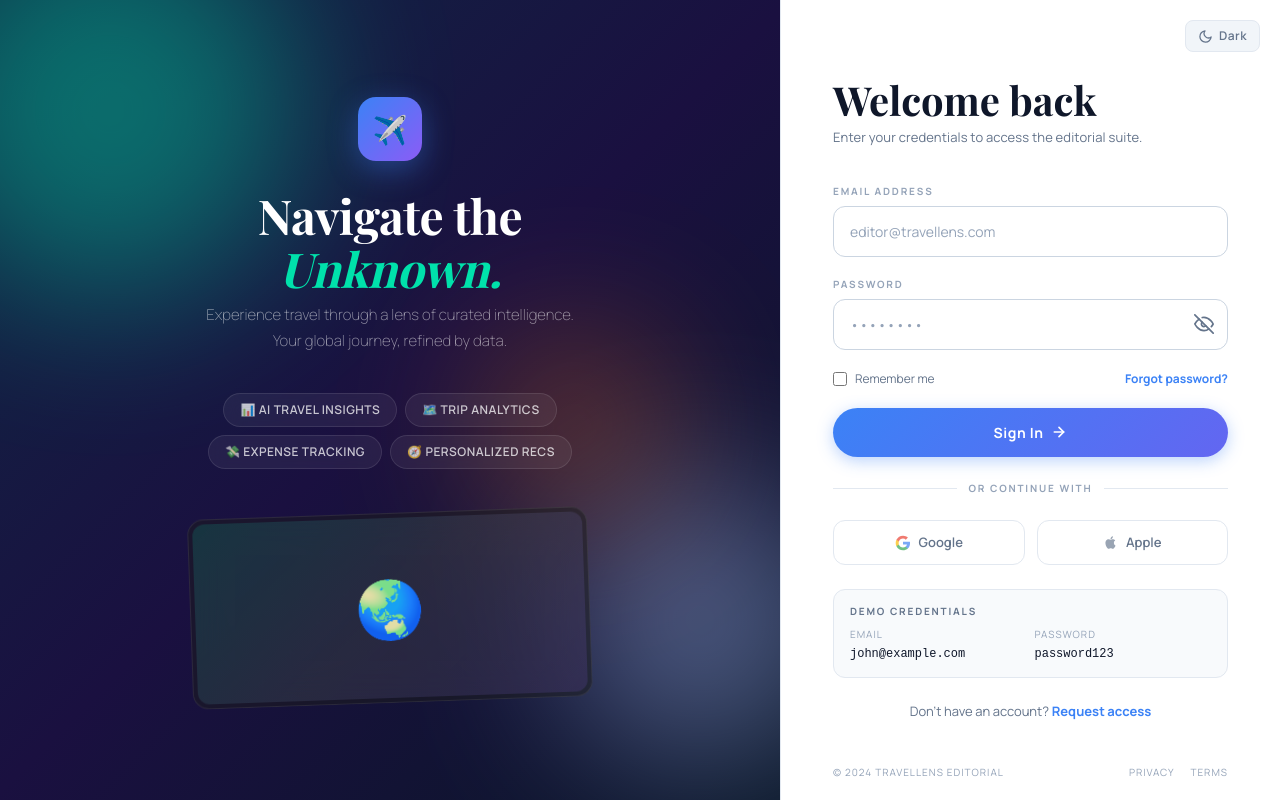
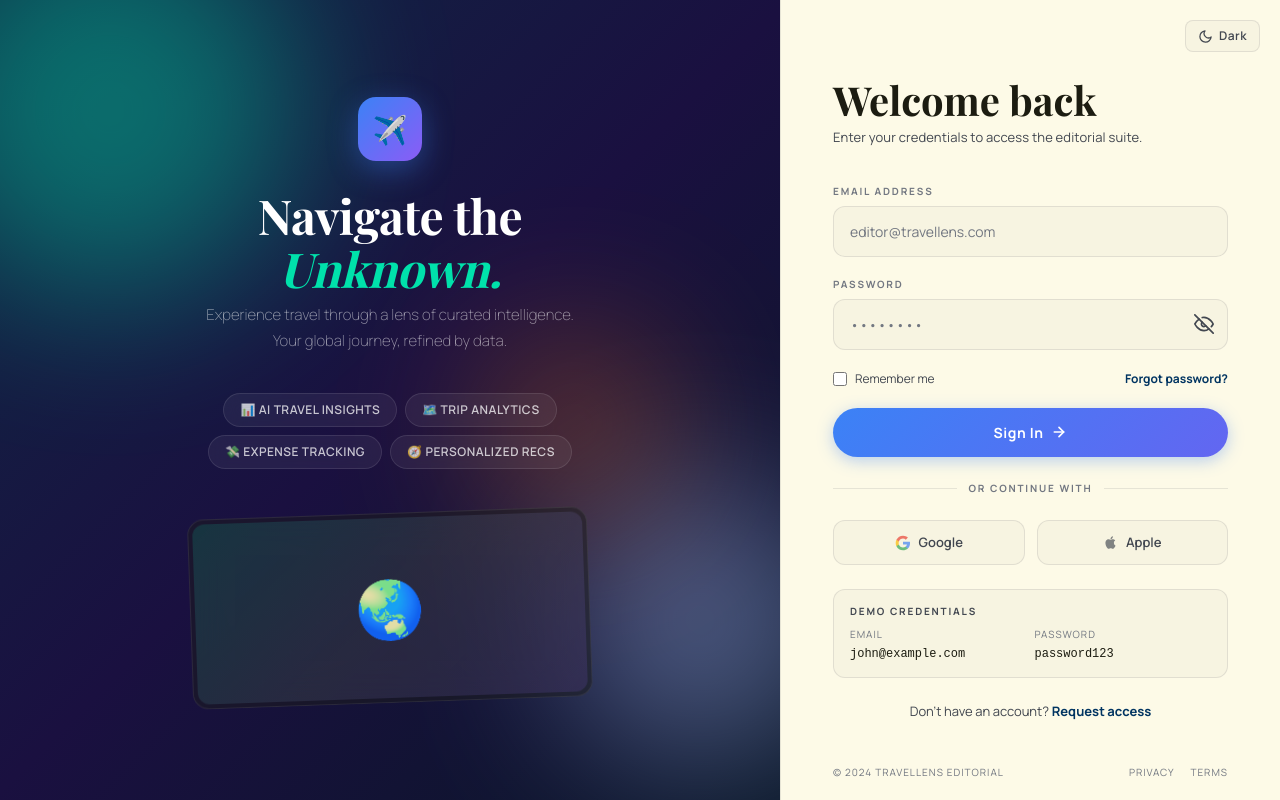
Before and after one commit to Eshal-Fathima/TravelLens, a React (Vite) app in the folder frontend/: page /login in a window 1280 px wide. Built offline with nearby package versions, Linux system fonts and the light colour scheme; no server answers; a web font is replaced by a local one.

Commit message:
login theme changed

```diff
--- a/frontend/src/pages/Login.jsx
+++ b/frontend/src/pages/Login.jsx
@@ -59,16 +59,16 @@ export default function Login() {
     onChange: e => setFormData({ ...formData, [key]: e.target.value }),
   })
 
-  /* ── Light-mode surface tokens pulled from theme; dark uses midnight palette ── */
-  const surface = dark ? '#131313' : t.sidebar
-  const panelBg = dark ? '#1b1b1b' : t.input
-  const inputBg = dark ? '#252525' : t.input
-  const inputBdr = dark ? 'transparent' : t.inputBorder
-  const textPri = dark ? '#e2e2e2' : t.textPrimary
-  const textSec = dark ? 'rgba(226,226,226,0.5)' : t.textSecondary
-  const textMuted = dark ? 'rgba(226,226,226,0.25)' : t.textMuted
-  const divBdr = dark ? 'rgba(255,255,255,0.07)' : t.border
-  const focusClr = dark ? '#00e1ab' : '#3b82f6'
+  /* ── Light-mode surface tokens matched to Signup/Layout theme ── */
+  const surface = dark ? '#131313' : '#fdfae7'
+  const panelBg = dark ? '#1b1b1b' : '#f7f4e1'
+  const inputBg = dark ? '#252525' : '#f7f4e1'
+  const inputBdr = dark ? 'transparent' : 'rgba(66,71,80,0.12)'
+  const textPri = dark ? '#e2e2e2' : '#1c1c11'
+  const textSec = dark ? 'rgba(226,226,226,0.5)' : '#424750'
+  const textMuted = dark ? 'rgba(226,226,226,0.25)' : '#727781'
+  const divBdr = dark ? 'rgba(255,255,255,0.07)' : 'rgba(66,71,80,0.12)'
+  const focusClr = dark ? '#00e1ab' : '#003461'
 
   return (
     <div style={{ minHeight: '100vh', display: 'flex', fontFamily: "'Manrope', sans-serif", background: surface, transition: 'background 0.3s, color 0.3s' }}>
@@ -104,7 +104,7 @@ export default function Login() {
           flex: 1; display: flex; align-items: center; justify-content: center; gap: 8px;
           padding: 12px; border-radius: 12px;
           border: 1px solid ${divBdr};
-          background: ${dark ? '#1f1f1f' : t.input};
+          background: ${dark ? '#1f1f1f' : panelBg};
           color: ${textSec}; font-size: 13px; font-weight: 600;
           cursor: pointer; transition: border-color 0.2s, background 0.2s;
         }
@@ -216,7 +216,7 @@ export default function Login() {
           className="tl-btn"
           style={{
             position: 'absolute', top: 20, right: 20,
-            background: dark ? 'rgba(255,255,255,0.06)' : '#f1f5f9',
+            background: dark ? 'rgba(255,255,255,0.06)' : '#f7f4e1',
             border: `1px solid ${divBdr}`, borderRadius: 8,
             padding: '6px 12px', display: 'flex', alignItems: 'center', gap: 6,
             color: textSec, fontSize: 12, fontFamily: "'Manrope', sans-serif",
@@ -361,7 +361,7 @@ export default function Login() {
           {/* Demo credentials */}
           <div style={{
             marginTop: 24, padding: '14px 16px', borderRadius: 12,
-            background: dark ? 'rgba(0,225,171,0.04)' : '#f8fafc',
+            background: dark ? 'rgba(0,225,171,0.04)' : '#f7f4e1',
             border: `1px solid ${dark ? 'rgba(0,225,171,0.12)' : divBdr}`,
           }}>
             <p style={{
```
